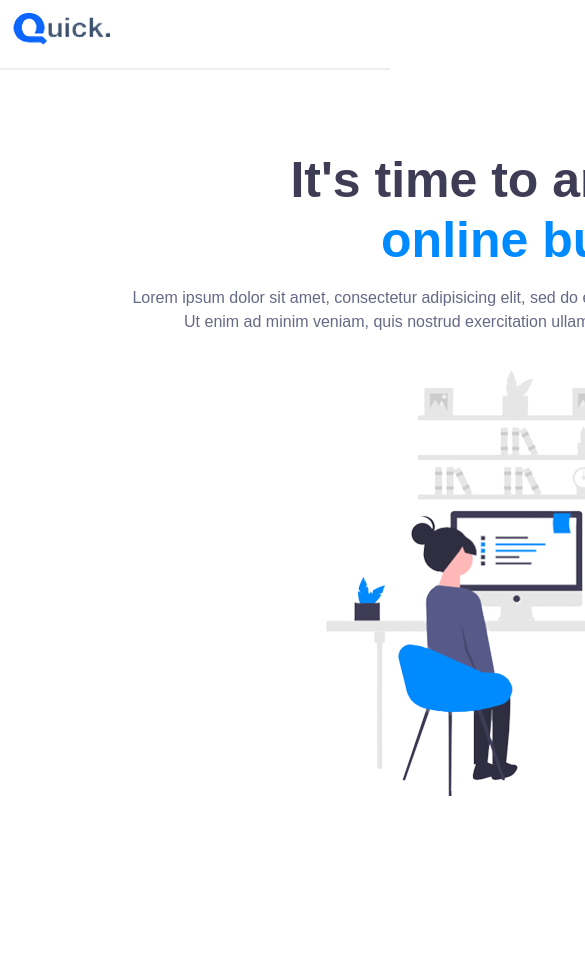
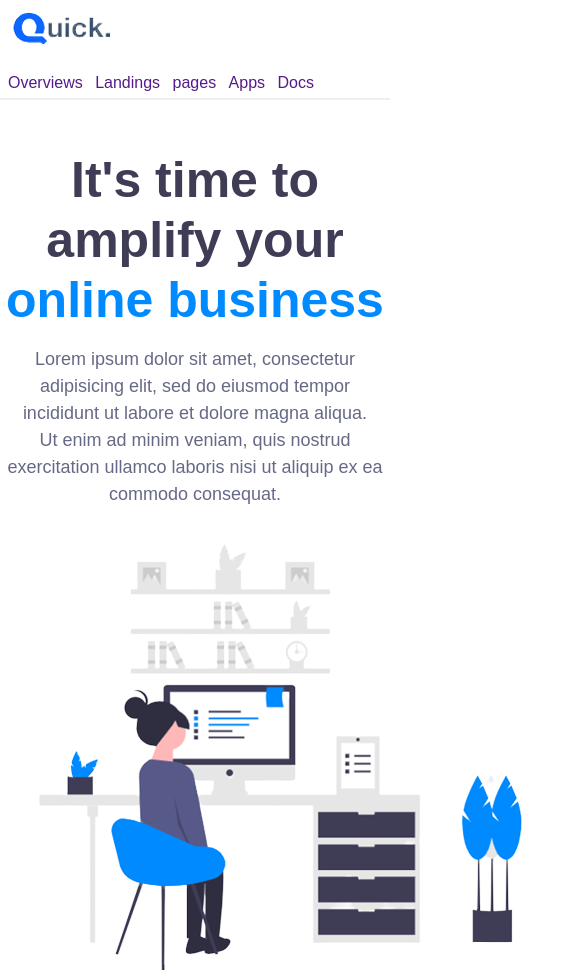
Before and after one commit to farzana987/Assignment-3.Quick, a plain HTML site: page index.html in a window 390 px wide. Shown: the top 970 px of the page, 585 px wide, since content can reach past the window. Drawn offline with Linux system fonts and the light colour scheme.

Commit message:
Add files via upload

```diff
--- /dev/null
+++ b/css/responsive.css
@@ -0,0 +1,47 @@
+
+
+
+@media(max-width: 768px){
+
+
+
+
+
+.navibar{
+	display: inline-block;
+}
+
+
+.menu ul li{
+	list-style: none;
+	display: inline-block;
+	margin-left: 8px;
+	line-height: 30px;
+	font-weight: 200;
+	color: gray;
+}
+
+
+.banner{
+text-align:center;
+}
+
+.banner-content h1{
+font-size: 50px;
+
+	}
+.banner-content p{
+font-size: 18px;
+font-weight: 300;
+margin-bottom: 30px;
+
+}
+
+
+.s-content{
+	display: inline-block;
+}
+
+
+
+}
--- a/css/style.css
+++ b/css/style.css
@@ -16,7 +16,7 @@ a{
 	background-color: white;
 }
 .container{
-	width: 1140px;
+	/*width: 1140px;*/
 	margin: auto;
 }
 .navibar{
--- a/index.html
+++ b/index.html
@@ -5,6 +5,7 @@
 	<meta name="viewport" content="width=device-width, initial-scale=1">
 	<title>Quick</title>
 	<link rel="stylesheet" type="text/css" href="css/style.css">
+	<link rel="stylesheet" type="text/css" href="css/responsive.css">
 <!-- font poppins -->
 	<link rel="preconnect" href="https://fonts.googleapis.com">
 	<link rel="preconnect" href="https://fonts.gstatic.com" crossorigin>
```
